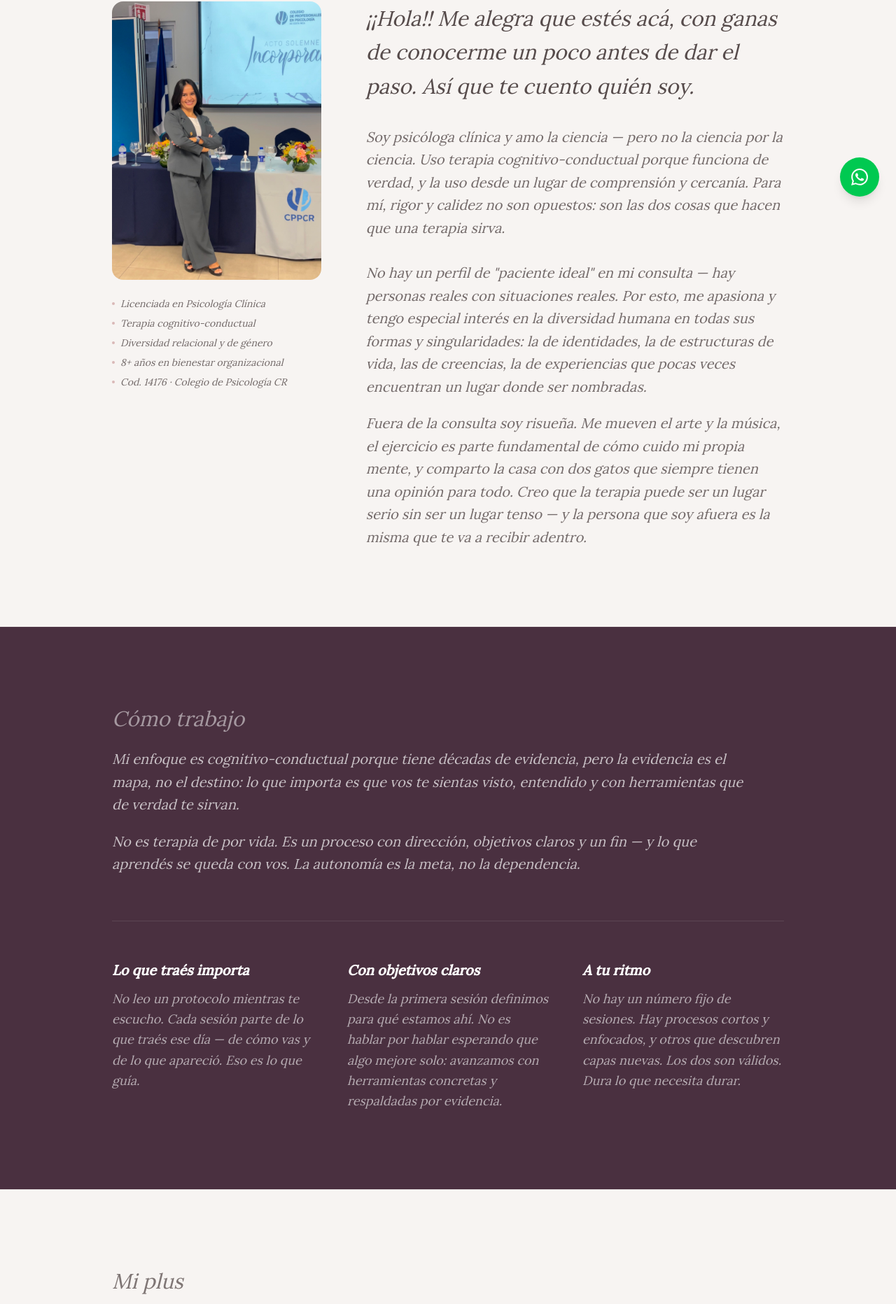
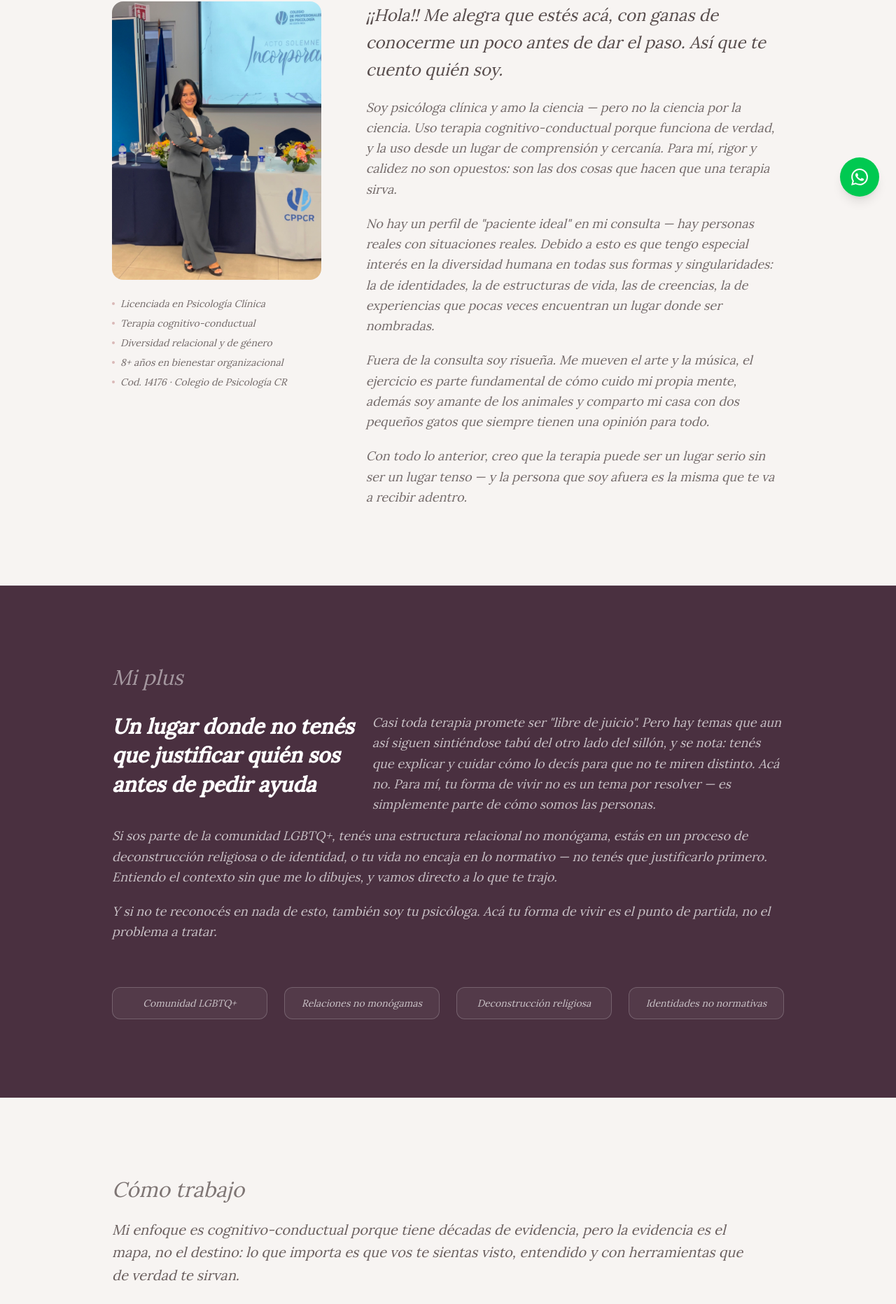
Before and after one commit to DannyV1992/sinapsis, a Next.js app: page /sobre-mi in a window 1280 px wide. Shown: the part 495-2359 px from the top of the page at 70% size. Built offline with nearby package versions, Linux system fonts and the light colour scheme; no server answers; a web font is replaced by a local one.

Commit message:
Intercambio

```diff
--- a/src/app/sobre-mi/page.tsx
+++ b/src/app/sobre-mi/page.tsx
@@ -57,46 +57,83 @@ export default function SobreMiPage() {
               </div>
             </div>
 
-            <div className="space-y-8">
-              <p className="text-2xl sm:text-3xl text-foreground/80 leading-relaxed">
+            <div className="space-y-5">
+              <p className="text-xl sm:text-2xl text-foreground/80 leading-relaxed">
                 ¡¡Hola!! Me alegra que estés acá, con ganas de conocerme un poco antes de dar el paso. Así que te cuento quién soy.
               </p>
-              <p className="text-xl text-foreground/65 leading-relaxed">
+              <p className="text-lg text-foreground/65 leading-relaxed">
                 Soy psicóloga clínica y amo la ciencia — pero no la ciencia por la ciencia. Uso terapia cognitivo-conductual porque funciona de verdad, y la uso desde un lugar de comprensión y cercanía. Para mí, rigor y calidez no son opuestos: son las dos cosas que hacen que una terapia sirva.
               </p>
-              <div className="space-y-5">
-                <p className="text-xl text-foreground/65 leading-relaxed">
-                  No hay un perfil de "paciente ideal" en mi consulta — hay personas reales con situaciones reales. Por esto, me apasiona y tengo especial interés en la diversidad humana en todas sus formas y singularidades: la de identidades, la de estructuras de vida, las de creencias, la de experiencias que pocas veces encuentran un lugar donde ser nombradas.
-                </p>
-                <p className="text-xl text-foreground/65 leading-relaxed">
-                  Fuera de la consulta soy risueña. Me mueven el arte y la música, el ejercicio es parte fundamental de cómo cuido mi propia mente, y comparto la casa con dos gatos que siempre tienen una opinión para todo. Creo que la terapia puede ser un lugar serio sin ser un lugar tenso — y la persona que soy afuera es la misma que te va a recibir adentro.
-                </p>
-              </div>
+              <p className="text-lg text-foreground/65 leading-relaxed">
+                No hay un perfil de "paciente ideal" en mi consulta — hay personas reales con situaciones reales. Debido a esto es que tengo especial interés en la diversidad humana en todas sus formas y singularidades: la de identidades, la de estructuras de vida, las de creencias, la de experiencias que pocas veces encuentran un lugar donde ser nombradas.
+              </p>
+              <p className="text-lg text-foreground/65 leading-relaxed">
+                Fuera de la consulta soy risueña. Me mueven el arte y la música, el ejercicio es parte fundamental de cómo cuido mi propia mente, además soy amante de los animales y comparto mi casa con dos pequeños gatos que siempre tienen una opinión para todo.
+              </p>
+              <p className="text-lg text-foreground/65 leading-relaxed">
+                Con todo lo anterior, creo que la terapia puede ser un lugar serio sin ser un lugar tenso — y la persona que soy afuera es la misma que te va a recibir adentro.
+              </p>
             </div>
           </div>
         </div>
       </section>
 
+      {/* Mi plus */}
+      <section className="py-20 lg:py-28 bg-primary-dark border-t border-white/5">
+        <div className="max-w-5xl mx-auto px-4 sm:px-6 lg:px-8">
+          <p className="text-3xl font-light text-white/50 mb-8">Mi plus</p>
+          <div className="grid grid-cols-1 lg:grid-cols-[1fr_1.6fr] gap-1 items-start">
+            <div>
+              <h2 className="text-3xl font-bold text-white leading-snug">
+                Un lugar donde no tenés que justificar quién sos antes de pedir ayuda
+              </h2>
+            </div>
+            <div>
+              <p className="text-lg text-white/70 leading-relaxed">
+                Casi toda terapia promete ser "libre de juicio". Pero hay temas que aun así siguen sintiéndose tabú del otro lado del sillón, y se nota: tenés que explicar y cuidar cómo lo decís para que no te miren distinto. Acá no. Para mí, tu forma de vivir no es un tema por resolver — es simplemente parte de cómo somos las personas.
+              </p>
+            </div>
+          </div>
+          <div className="mt-4 space-y-5">
+            <p className="text-lg text-white/70 leading-relaxed">
+              Si sos parte de la comunidad LGBTQ+, tenés una estructura relacional no monógama, estás en un proceso de deconstrucción religiosa o de identidad, o tu vida no encaja en lo normativo — no tenés que justificarlo primero. Entiendo el contexto sin que me lo dibujes, y vamos directo a lo que te trajo.
+            </p>
+            <p className="text-lg text-white/70 leading-relaxed">
+              Y si no te reconocés en nada de esto, también soy tu psicóloga. Acá tu forma de vivir es el punto de partida, no el problema a tratar.
+            </p>
+          </div>
+
+          <div className="mt-16 grid grid-cols-2 sm:grid-cols-4 gap-6">
+            {[
+              "Comunidad LGBTQ+",
+              "Relaciones no monógamas",
+              "Deconstrucción religiosa",
+              "Identidades no normativas",
+            ].map((tag) => (
+              <div key={tag} className="border border-white/20 rounded-xl px-4 py-3 text-center bg-white/5">
+                <p className="text-sm text-white/70">{tag}</p>
+              </div>
+            ))}
+          </div>
+        </div>
+      </section>
+
       {/* Cómo trabajo — fusión de "Por qué hago esto" + "En consulta" */}
-      <section className="py-20 lg:py-28 bg-primary-dark border-t border-white/5">
+      <section className="py-20 lg:py-28 bg-background border-t border-foreground/6">
         <div className="max-w-5xl mx-auto px-4 sm:px-6 lg:px-8">
           <div className="grid grid-cols-1 lg:grid-cols-[1fr_auto] gap-12 items-start mb-16">
             <div>
-              <p className="text-3xl font-light text-white/50 mb-6">Cómo trabajo</p>
-              <p className="text-xl text-white/70 leading-relaxed mb-5">
+              <p className="text-3xl font-light text-foreground/60 mb-6">Cómo trabajo</p>
+              <p className="text-xl text-foreground/70 leading-relaxed mb-5">
                 Mi enfoque es cognitivo-conductual porque tiene décadas de evidencia, pero la evidencia es el mapa, no el destino: lo que importa es que vos te sientas visto, entendido y con herramientas que de verdad te sirvan.
               </p>
-              <p className="text-xl text-white/70 leading-relaxed">
+              <p className="text-xl text-foreground/70 leading-relaxed">
                 No es terapia de por vida. Es un proceso con dirección, objetivos claros y un fin — y lo que aprendés se queda con vos. La autonomía es la meta, no la dependencia.
               </p>
             </div>
-            {/* Placeholder foto informal — reemplazá src cuando tengas el archivo en public/ */}
-            {/* <div className="w-full lg:w-72 aspect-[3/4] rounded-2xl overflow-hidden bg-white/10 flex items-center justify-center border border-white/10">
-              <p className="text-white/30 text-sm italic text-center px-4">Foto próximamente</p>
-            </div> */}
           </div>
 
-          <div className="grid grid-cols-1 md:grid-cols-3 gap-10 lg:gap-12 border-t border-white/10 pt-14">
+          <div className="grid grid-cols-1 md:grid-cols-3 gap-10 lg:gap-12 border-t border-foreground/25 pt-14">
             {[
               {
                 title: "Lo que traés importa",
@@ -112,46 +149,8 @@ export default function SobreMiPage() {
               },
             ].map((item) => (
               <div key={item.title}>
-                <h3 className="text-xl font-semibold text-white mb-3">{item.title}</h3>
-                <p className="text-lg text-white/60 leading-relaxed">{item.body}</p>
-              </div>
-            ))}
-          </div>
-        </div>
-      </section>
-
-      {/* Mi plus */}
-      <section className="py-20 lg:py-28 bg-background border-t border-foreground/6">
-        <div className="max-w-5xl mx-auto px-4 sm:px-6 lg:px-8">
-          <p className="text-3xl font-light text-foreground/60 mb-8">Mi plus</p>
-          <div className="grid grid-cols-1 lg:grid-cols-[1fr_1.6fr] gap-16 items-start">
-            <div>
-              <h2 className="text-3xl sm:text-4xl font-bold text-foreground leading-snug">
-                Un lugar donde no tenés que justificar quién sos antes de pedir ayuda
-              </h2>
-            </div>
-            <div className="space-y-5">
-              <p className="text-xl text-foreground/65 leading-relaxed">
-                Casi toda terapia promete ser "libre de juicio". Pero hay temas que aun así siguen sintiéndose tabú del otro lado del sillón, y se nota: tenés que explicar y cuidar cómo lo decís para que no te miren distinto. Acá no. Para mí, tu forma de vivir no es un tema por resolver — es simplemente parte de cómo somos las personas.
-              </p>
-              <p className="text-xl text-foreground/65 leading-relaxed">
-                Si sos parte de la comunidad LGBTQ+, tenés una estructura relacional no monógama, estás en un proceso de deconstrucción religiosa o de identidad, o tu vida no encaja en lo normativo — no tenés que justificarlo primero. Entiendo el contexto sin que me lo dibujes, y vamos directo a lo que te trajo.
-              </p>
-              <p className="text-xl text-foreground/65 leading-relaxed">
-                Y si no te reconocés en nada de esto, también soy tu psicóloga. Acá tu forma de vivir es el punto de partida, no el problema a tratar.
-              </p>
-            </div>
-          </div>
-
-          <div className="mt-16 grid grid-cols-2 sm:grid-cols-4 gap-6">
-            {[
-              "Comunidad LGBTQ+",
-              "Relaciones no monógamas",
-              "Deconstrucción religiosa",
-              "Identidades no normativas",
-            ].map((tag) => (
-              <div key={tag} className="border border-foreground/20 rounded-xl px-4 py-3 text-center bg-foreground/5">
-                <p className="text-sm text-foreground/70">{tag}</p>
+                <h3 className="text-xl font-semibold text-foreground mb-3">{item.title}</h3>
+                <p className="text-lg text-foreground/60 leading-relaxed">{item.body}</p>
               </div>
             ))}
           </div>
```
Also changed, not shown: 1 other file (tests, documents, lock files or other folders).
